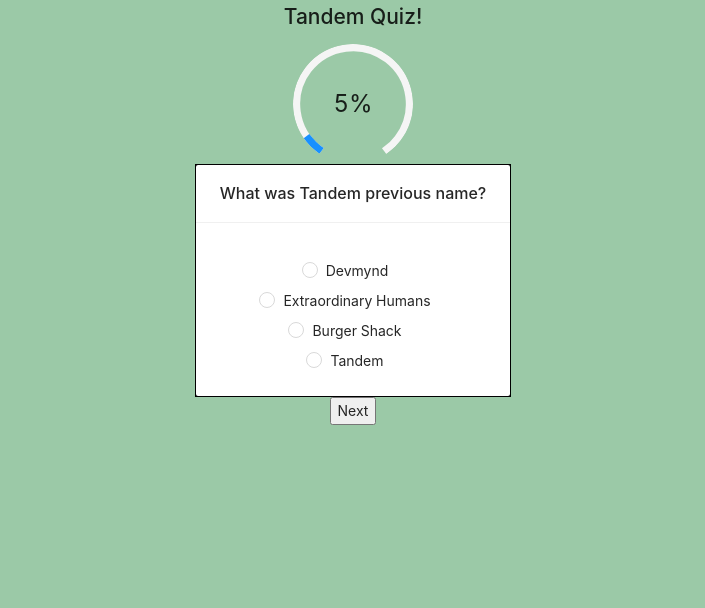
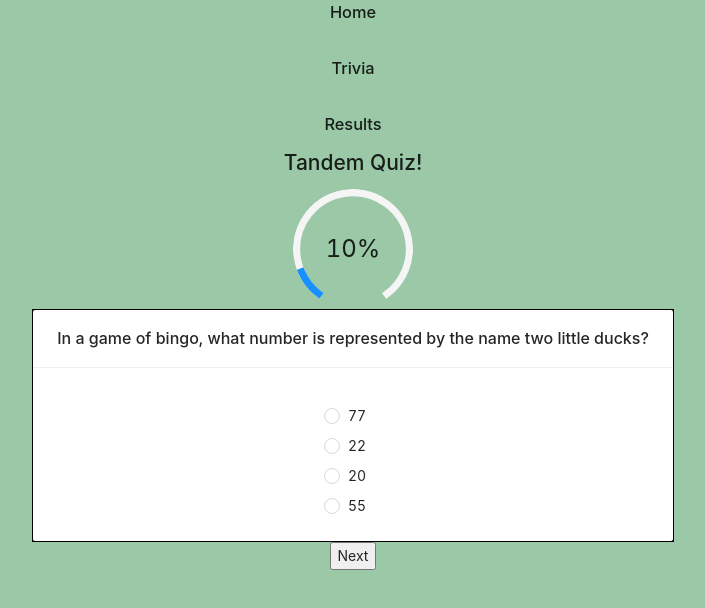
Before and after one commit to qweliant/tandem, a React (Create React App) app: page /trivia in a window 1280 px wide. Shown: the top 608 px of the page, without its empty margins (287-992 px from the left). Built offline with nearby package versions, Linux system fonts and the light colour scheme.

Commit message:
only ten questiosn pulled at random, not repeating

```diff
--- a/src/App.js
+++ b/src/App.js
@@ -1,11 +1,26 @@
 import './App.css';
-import Trivia from './Components/Trivia'
+import { BrowserRouter, Route, Switch } from 'react-router-dom';
+
+import Home from './Components/Home';
+import Trivia from './Components/Trivia';
+import Results from './Components/Results';
+import Error from './Components/Error';
+import Navigation from './Components/Nav';
 
 function App() {
   return (
     <div className="App">
-
-      <Trivia />
+    <BrowserRouter>
+      <div>
+        <Navigation />
+          <Switch>
+          <Route path="/" component={Home} exact/>
+          <Route path="/trivia" component={Trivia}/>
+          <Route path="/results" component={Results}/>
+          <Route component={Error}/>
+        </Switch>
+      </div>
+    </BrowserRouter>
     </div>
   );
 }
--- /dev/null
+++ b/src/Components/Error.js
@@ -0,0 +1,11 @@
+import React from 'react';
+
+const Error = () => {
+    return (
+       <div>
+          <p>Error: Page does not exist!</p>
+       </div>
+    );
+}
+
+export default Error;
--- a/src/Components/Home.js
+++ b/src/Components/Home.js
@@ -0,0 +1,11 @@
+import React from 'react'
+
+const Home = () =>{
+    return (
+    <header className="header">
+      <h2>Greetings!</h2>
+    </header>
+    );
+};
+
+export default Home;
--- /dev/null
+++ b/src/Components/Nav.js
@@ -0,0 +1,15 @@
+import React from 'react';
+
+import { NavLink } from 'react-router-dom';
+
+const Navigation = () => {
+    return (
+       <div>
+          <NavLink to="/"><h3>Home</h3></NavLink> <br/>
+          <NavLink to="/trivia"><h3>Trivia</h3></NavLink> <br/>
+          <NavLink to="/results"><h3>Results</h3></NavLink>
+       </div>
+    );
+}
+
+export default Navigation;
--- a/src/Components/Progress.js
+++ b/src/Components/Progress.js
@@ -4,7 +4,7 @@
 const Progression = ({percent}) => {
     return(
         <React.Fragment>
-            <Progress strokeLinecap="square" type="dashboard" percent={((percent/21)*100).toFixed(0)} />
+            <Progress strokeLinecap="square" type="dashboard" percent={((percent/10)*100).toFixed(0)} />
         </React.Fragment>
     )
 }
--- a/src/Components/Results.js
+++ b/src/Components/Results.js
@@ -0,0 +1,12 @@
+import React from 'react'
+
+
+const Results = () => {
+    return(
+        <div>
+        RESULTS PAGE
+        </div>
+    );
+};
+
+export default Results
--- a/src/Components/Trivia.js
+++ b/src/Components/Trivia.js
@@ -2,6 +2,9 @@
 import { triviaData } from "../data/data";
 import TriviaQuestions from "./TriviaQuestions";
 import Progression from "./Progress";
+import { useHistory } from "react-router-dom";
+
+
 
 const HomePageHeader = () => {
   return (
@@ -11,21 +14,31 @@
   );
 };
 
+
+let triviaDataState = triviaData;
+triviaDataState = triviaDataState.sort(() => Math.random() - 0.5);
+const array = triviaDataState;
+
 const Trivia = () => {
-  const [triviaDataState] = useState(triviaData);
+  // const [triviaDataState] = useState(triviaData);
+
+
   const [count, setCount] = useState(0);
   const [percent, setPrecent] = useState(1);
   const [buttonText, setButtonText] = useState("Next");
+  const history = useHistory();
 
   function onClick() {
-    if (count < triviaData.length - 1) {
-      console.log("not fin");
+    if (count < 10 - 1) {
       setCount(count + 1);
 
       setPrecent(count + 2);
     } else {
-      console.log(" fin");
+
+      let path = `results`;
       setButtonText("Done!")
+      triviaDataState = triviaDataState.sort(() => Math.random() - 0.5);
+      history.push(path);
     }
   }
 
@@ -34,9 +47,9 @@
       <HomePageHeader />
       <Progression percent={percent} />
       <TriviaQuestions
-        question={triviaDataState[count].question}
-        answer={triviaDataState[count].incorrect}
-        rightAnswer={triviaDataState[count].correct}
+        question={array[count].question}
+        answer={array[count].incorrect}
+        rightAnswer={array[count].correct}
       />
 
       <button onClick={onClick}> {buttonText} </button>
```
